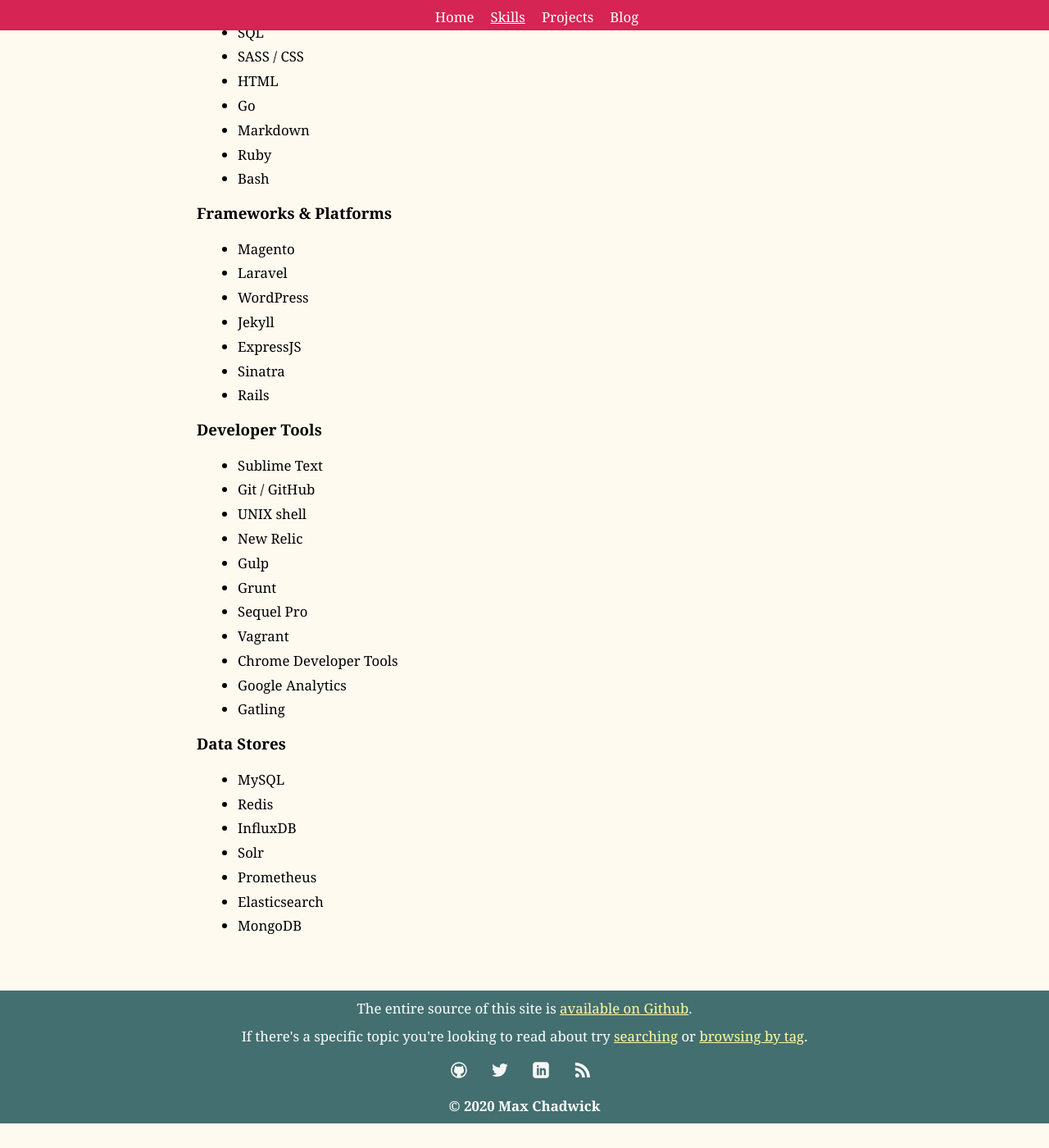
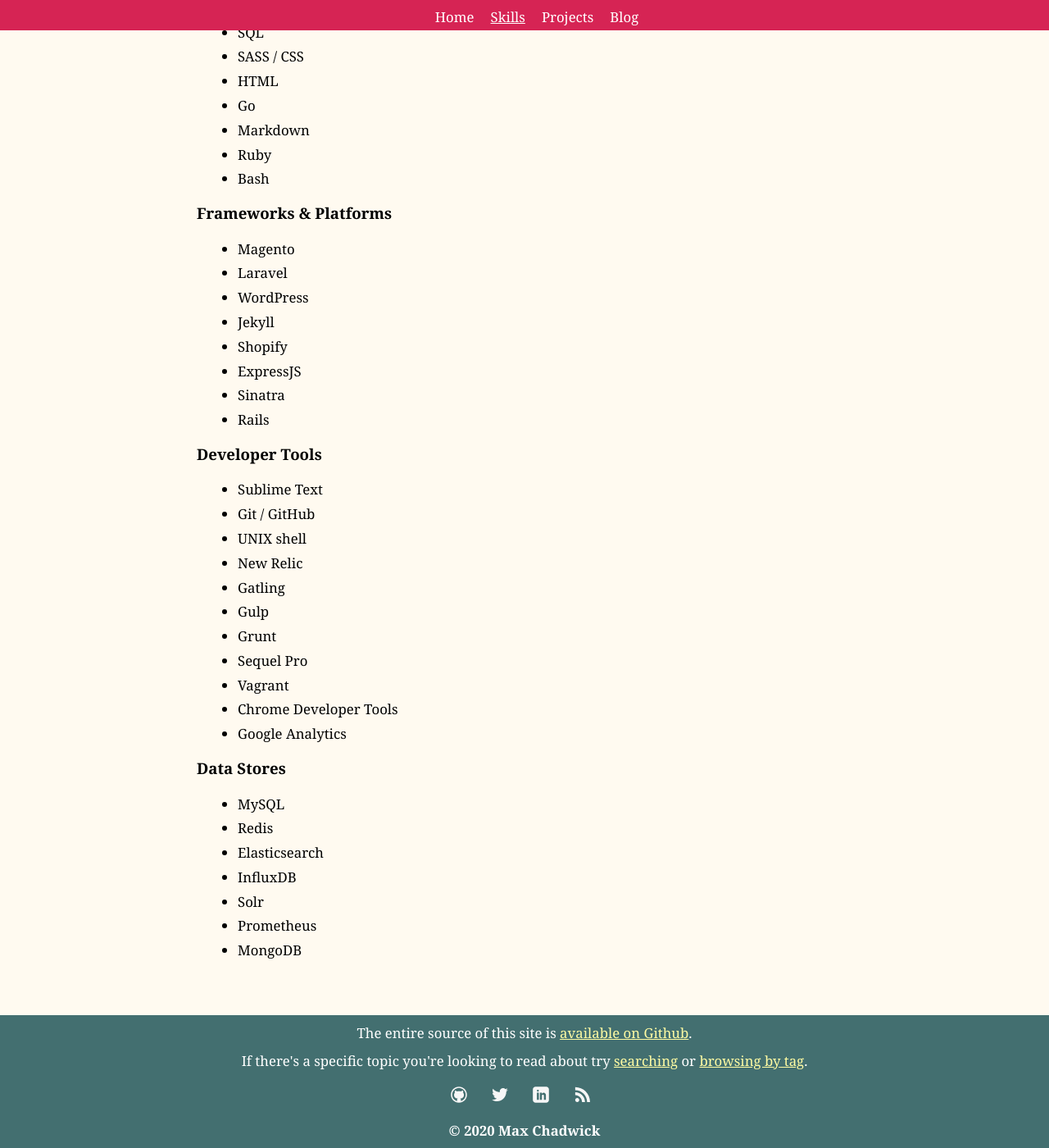
Before and after one commit to mpchadwick/mpchadwick.github.io, a Jekyll site: the page built from skills.md, in a window 1280 px wide and 1400 px high, scrolled down 395 px. Shown: the whole window at 82% size. Built offline with Jekyll 4.4.1, drawn with Linux system fonts in a browser that asks for light colours; before the commit the page ends 1765 px from its top, so only the background shows below that.

Commit message:
Make some update to skills page

```diff
--- a/skills.md
+++ b/skills.md
@@ -14,6 +14,7 @@ The following is a list of technologies I like and know.
 Each section is ordered by a blending my self-rated proficiency and my own personal interest. So the items that are highest on the list are those that I am most proficient _and_ interested in.
 
 ### Languages
+
 - PHP
 - JavaScript
 - SQL
@@ -25,32 +26,36 @@ Each section is ordered by a blending my self-rated proficiency and my own perso
 - Bash
 
 ### Frameworks & Platforms
+
 - Magento
 - Laravel
 - WordPress
 - Jekyll
+- Shopify
 - ExpressJS
 - Sinatra
 - Rails
 
 ### Developer Tools
+
 - Sublime Text
 - Git / GitHub
 - UNIX shell
 - New Relic
+- Gatling
 - Gulp
 - Grunt
 - Sequel Pro
 - Vagrant
 - Chrome Developer Tools
 - Google Analytics
-- Gatling
 
 ### Data Stores
+
 - MySQL
 - Redis
+- Elasticsearch
 - InfluxDB
 - Solr
 - Prometheus
-- Elasticsearch
 - MongoDB
```
